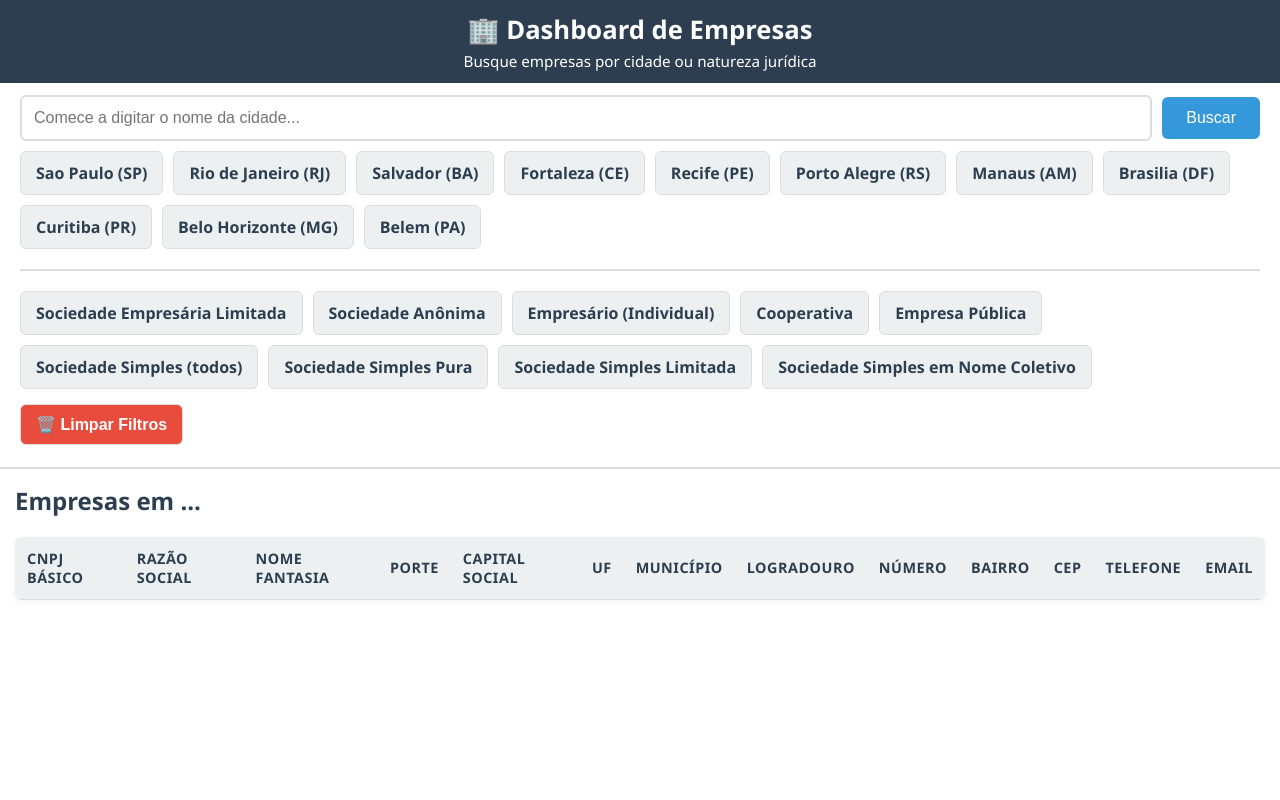
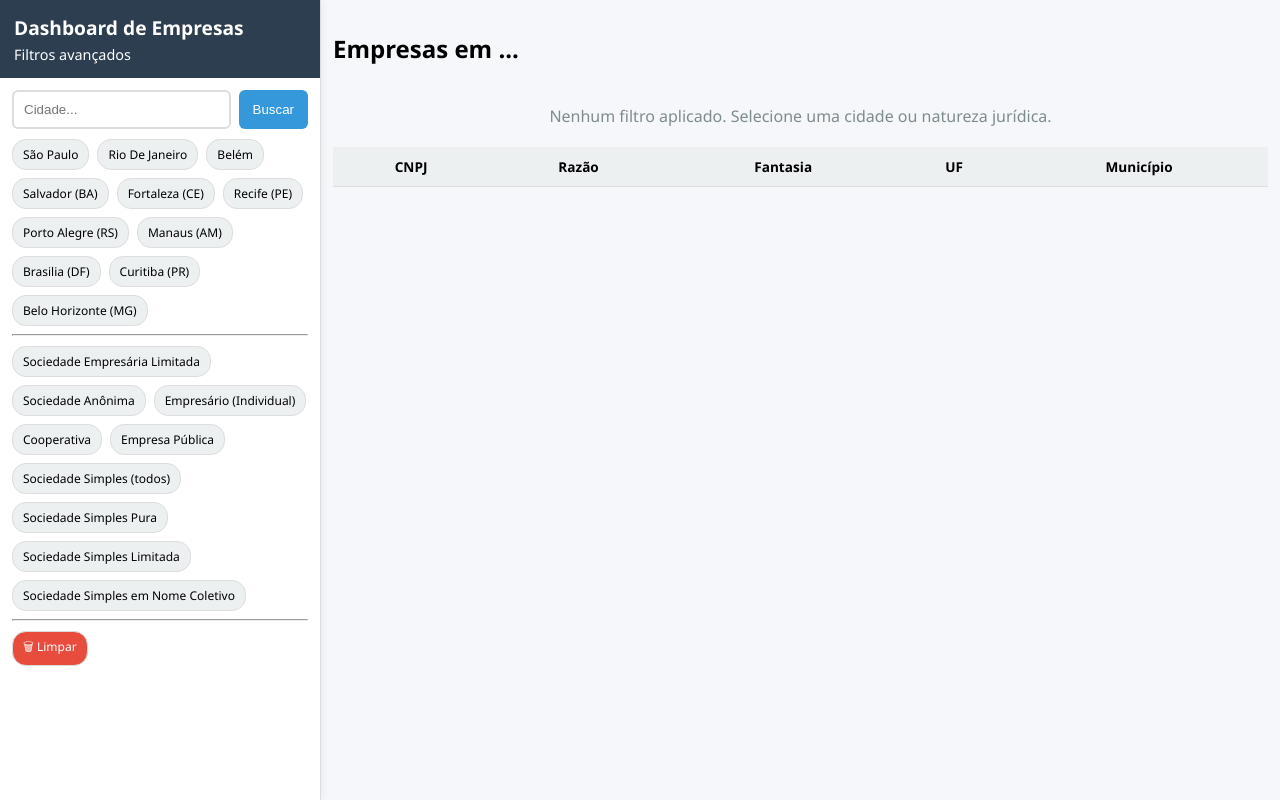
Before and after one commit to Moot-bot/CNPJ, a Django app: page / in a window 1280 px wide. Run offline with Django 5.2, Linux system fonts and the light colour scheme; lists and menus that the app fills with data are empty.

Commit message:
UI: upgrade do dashboard com sidebar, filtros colapsáveis e deep link

```diff
--- a/templates/index.html
+++ b/templates/index.html
@@ -3,288 +3,227 @@
 <head>
 <meta charset="UTF-8">
 <meta name="viewport" content="width=device-width, initial-scale=1">
-    <title>Dashboard de Empresas</title>
+<title>Dashboard de Empresas por Cidade e Natureza Juridica</title>
+
 <style>
 :root {
-            --primary: #2c3e50;
-            --secondary: #3498db;
-            --light: #ecf0f1;
-            --dark: #2c3e50;
-            --success: #27ae60;
-            --warning: #f39c12;
-            --danger: #e74c3c;
-            --info: #95a5a6;
-            --white: #ffffff;
-            --gray: #bdc3c7;
-            --border: #ddd;
-            --shadow: rgba(0,0,0,0.05);
+    --primary:#2c3e50;
+    --secondary:#3498db;
+    --light:#ecf0f1;
+    --dark:#2c3e50;
+    --danger:#e74c3c;
+    --border:#ddd;
+    --shadow:rgba(0,0,0,.05);
+    --white:#fff;
 }
 
 body {
-            font-family: 'Segoe UI', Tahoma, Geneva, Verdana, sans-serif;
-            background: #f5f7fa;
-            margin: 0;
-            padding: 0;
-            color: var(--dark);
+    margin:0;
+    font-family:Segoe UI,Tahoma,sans-serif;
+    background:#f5f7fa;
 }
 
-        .container {
-            max-width: 100%;
-            margin: 0;
-            padding: 0;
-            height: 100vh;
-            display: flex;
-            flex-direction: column;
+/* ===== LAYOUT ===== */
+.app {
+    display:flex;
+    height:100vh;
+    overflow:hidden;
 }
 
-        .header {
-    background: var(--primary);
-    color: var(--white);
-    text-align: center;
-    padding: 12px 20px; /* ↓ antes era 20px em tudo */
-    box-shadow: 0 2px 8px var(--shadow);
+.sidebar {
+    width:320px;
+    background:var(--white);
+    border-right:1px solid var(--border);
+    box-shadow:2px 0 8px var(--shadow);
+    display:flex;
+    flex-direction:column;
 }
 
-        .header h1 {
-    font-size: 1.6em; /* ↓ antes 2.2em */
-    margin: 0;
-}
-       .header p {
-    font-size: 0.95em;
-    margin: 4px 0 0 0;
-}
-        .filters-section {
-    background: var(--white);
-    padding: 12px 20px; /* ↓ antes 25px */
-    border-bottom: 1px solid var(--border);
-    box-shadow: 0 2px 8px var(--shadow);
+.sidebar-header {
+    background:var(--primary);
+    color:#fff;
+    padding:14px;
 }
 
-        .filters-row {
-    gap: 12px;        /* ↓ antes 20px */
-    margin-bottom: 10px;
+.sidebar-header h1 {
+    font-size:1.2em;
+    margin:0;
 }
 
-        .search-box {
-            flex: 1;
-            display: flex;
-            gap: 10px;
-            align-items: center;
-            position: relative;
+.sidebar-header p {
+    margin:4px 0 0;
+    font-size:.9em;
 }
 
-        input[type="text"] {
-            flex: 1;
-            padding: 12px;
-            font-size: 16px;
-            border: 2px solid var(--border);
-            border-radius: 6px;
-            outline: none;
-            transition: border-color 0.2s;
+.sidebar-content {
+    padding:12px;
+    overflow-y:auto;
 }
 
-        input:focus {
-            border-color: var(--secondary);
+/* Toggle mobile */
+.toggle-filters {
+    display:none;
+    background:var(--secondary);
+    color:#fff;
+    border:none;
+    padding:10px;
+    font-size:14px;
+    width:100%;
+    cursor:pointer;
+}
+
+/* ===== FILTROS ===== */
+.search-box {
+    display:flex;
+    gap:8px;
+    position:relative;
+}
+
+input {
+    flex:1;
+    padding:10px;
+    border:2px solid var(--border);
+    border-radius:6px;
 }
 
 button {
-            background: var(--secondary);
-            color: var(--white);
-            border: none;
-            padding: 12px 24px;
-            font-size: 16px;
-            border-radius: 6px;
-            cursor: pointer;
-            transition: background 0.2s;
+    background:var(--secondary);
+    border:none;
+    color:#fff;
+    padding:10px 14px;
+    border-radius:6px;
+    cursor:pointer;
 }
 
-        button:hover {
-            background: #2980b9;
+.filter-buttons {
+    display:flex;
+    flex-wrap:wrap;
+    gap:8px;
+    margin-top:10px;
 }
 
+.filter-btn {
+    background:var(--light);
+    border:1px solid var(--border);
+    padding:6px 10px;
+    font-size:12px;
+    border-radius:14px;
+    cursor:pointer;
+}
+
+.filter-btn.danger {
+    background:var(--danger);
+    color:#fff;
+}
+
+/* ===== MAIN ===== */
+.main {
+    flex:1;
+    display:flex;
+    flex-direction:column;
+}
+
+.results {
+    flex:1;
+    overflow:auto;
+    padding:12px;
+}
+
+table {
+    width:100%;
+    border-collapse:collapse;
+    background:#fff;
+}
+
+th,td {
+    padding:10px;
+    border-bottom:1px solid var(--border);
+    font-size:.85em;
+}
+
+th {
+    background:var(--light);
+}
+
+/* ===== AUTOCOMPLETE ===== */
 .autocomplete {
-            position: absolute;
-            top: 100%;
-            left: 0;
-            right: 0;
-            background: var(--white);
-            border: 1px solid var(--border);
-            border-top: none;
-            border-radius: 0 0 6px 6px;
-            max-height: 200px;
-            overflow-y: auto;
-            z-index: 1000;
-            display: none;
-            box-shadow: 0 4px 12px var(--shadow);
+    position:absolute;
+    top:100%;
+    left:0;
+    right:0;
+    background:#fff;
+    border:1px solid var(--border);
+    max-height:200px;
+    overflow-y:auto;
+    display:none;
+    z-index:10;
 }
 
 .autocomplete-item {
-            padding: 10px 15px;
-            cursor: pointer;
-            border-bottom: 1px solid var(--border);
+    padding:8px;
+    cursor:pointer;
 }
 
 .autocomplete-item:hover {
-            background: var(--light);
-            color: var(--primary);
+    background:var(--light);
 }
 
-        .filter-buttons {
-            display: flex;
-            gap: 10px;
-            flex-wrap: wrap;
-            margin-top: 10px;
+/* ===== MOBILE ===== */
+@media(max-width:900px){
+    .sidebar {
+        position:absolute;
+        z-index:20;
+        left:-100%;
+        transition:left .3s;
+        width:100%;
     }
-
-        .filter-btn {
-            background: var(--light);
-            border: 1px solid var(--border);
-            padding: 10px 15px;
-            text-align: center;
-            border-radius: 6px;
-            cursor: pointer;
-            font-weight: bold;
-            transition: all 0.2s;
-            color: var(--dark);
+    .sidebar.open {
+        left:0;
     }
-
-        .filter-btn:hover {
-            background: var(--gray);
-            transform: translateY(-2px);
-        }
-
-        .results-section {
-    background: var(--white);
-    padding: 15px; /* ↓ antes 25px */
-    border-top: 1px solid var(--border);
-    flex: 1;
-    overflow-y: auto;
-}
-        .results-section h2 {
-            color: var(--primary);
-            margin-top: 0;
-            font-size: 1.5em;
-        }
-
-        table {
-            width: 100%;
-            border-collapse: collapse;
-            margin-top: 15px;
-            box-shadow: 0 2px 8px var(--shadow);
-            border-radius: 6px;
-            overflow: hidden;
-        }
-
-        th, td {
-            padding: 12px;
-            text-align: left;
-            border-bottom: 1px solid var(--border);
-        }
-
-        th {
-            background: var(--light);
-            font-weight: 600;
-            color: var(--primary);
-            font-size: 0.9em;
-            text-transform: uppercase;
-            letter-spacing: 0.5px;
-        }
-
-        tr:hover {
-            background: var(--light);
-        }
-
-        .loading, .error {
-            text-align: center;
-            padding: 30px;
-            font-size: 18px;
-            border-radius: 6px;
-            margin: 20px 0;
-        }
-
-        .loading {
-            background: #e2f0ff;
-            color: #0066cc;
-        }
-
-        .error {
-            background: #ffe2e2;
-            color: #cc0000;
-        }
-
-        /* Cores específicas */
-        .cep {
-            color: var(--info);
-            font-weight: bold;
-        }
-
-        .telefone {
-            color: var(--success);
-            font-weight: bold;
-        }
-
-        .email {
-            color: var(--secondary);
-            font-weight: bold;
-        }
-
-        @media (max-width: 768px) {
-            .container {
-                padding: 0;
-            }
-            .search-box {
-                flex-direction: column;
-            }
-            .filters-row {
-                flex-direction: column;
-            }
-            .filter-buttons {
-                justify-content: center;
-            }
-            th, td {
-                font-size: 0.85em;
-                padding: 8px;
+    .toggle-filters {
+        display:block;
     }
 }
 </style>
 </head>
+
 <body>
-    <div class="container">
-        <div class="header">
-            <h1>🏢 Dashboard de Empresas</h1>
-            <p>Busque empresas por cidade ou natureza jurídica</p>
+
+<button class="toggle-filters" onclick="toggleSidebar()">🔍 Filtros</button>
+
+<div class="app">
+
+<!-- SIDEBAR -->
+<aside class="sidebar" id="sidebar">
+
+<div class="sidebar-header">
+    <h1>Dashboard de Empresas</h1>
+    <p>Filtros avançados</p>
 </div>
 
-        <div class="filters-section">
-            <!-- Filtro por Natureza Jurídica -->
-            <div class="filters-row">
+<div class="sidebar-content">
+
 <div class="search-box">
-                    <input type="text" id="city-input" placeholder="Comece a digitar o nome da cidade...">
+    <input id="city-input" placeholder="Cidade...">
     <button onclick="buscarCidade()">Buscar</button>
     <div class="autocomplete" id="autocomplete-list"></div>
 </div>
-            </div>
 
-            <div class="filters-row">
 <div class="filter-buttons">
-                    <!-- Cidades costeiras -->
-                    <div class="filter-btn" onclick="buscarCidadePorNome('Sao Paulo')">Sao Paulo (SP)</div>
-                    <div class="filter-btn" onclick="buscarCidadePorNome('Rio de Janeiro')">Rio de Janeiro (RJ)</div>
+    <div class="filter-btn" onclick="buscarCidadePorNome('Sao Paulo')">São Paulo</div>
+    <div class="filter-btn" onclick="buscarCidadePorNome('Rio de Janeiro')">Rio De Janeiro</div>
+    <div class="filter-btn" onclick="buscarCidadePorNome('Belem')">Belém</div>
     <div class="filter-btn" onclick="buscarCidadePorNome('Salvador')">Salvador (BA)</div>
     <div class="filter-btn" onclick="buscarCidadePorNome('Fortaleza')">Fortaleza (CE)</div>
     <div class="filter-btn" onclick="buscarCidadePorNome('Recife')">Recife (PE)</div>
     <div class="filter-btn" onclick="buscarCidadePorNome('Porto Alegre')">Porto Alegre (RS)</div>
     <div class="filter-btn" onclick="buscarCidadePorNome('Manaus')">Manaus (AM)</div>
-                    <div class="filter-btn" onclick="buscarCidadePorNome('Brasilia')">Brasilia (DF)</div>
-                    <div class="filter-btn" onclick="buscarCidadePorNome('Curitiba')">Curitiba (PR)</div>
-                    <div class="filter-btn" onclick="buscarCidadePorNome('Belo Horizonte')">Belo Horizonte (MG)</div>
-                    <div class="filter-btn" onclick="buscarCidadePorNome('Belem')">Belem (PA)</div>
+    <div class="filter-btn" onclick="buscarCidadePorNome('Brasilia')">Brasilia (DF)</div> <div class="filter-btn" onclick="buscarCidadePorNome('Curitiba')">Curitiba (PR)</div> <div class="filter-btn" onclick="buscarCidadePorNome('Belo Horizonte')">Belo Horizonte (MG)</div>
 </div>
-            </div>
-            <hr style="margin: 20px 0; border: 1px solid #ddd;">
-            <div class="filters-row">
+
+<hr>
+
 <div class="filter-buttons">
-                    <!-- Naturezas Jurídicas -->
     <div class="filter-btn" onclick="filtrarPorNatureza('Sociedade Empresária Limitada')">Sociedade Empresária Limitada</div>
     <div class="filter-btn" onclick="filtrarPorNaturezaParcial('Sociedade Anônima')">Sociedade Anônima</div>
     <div class="filter-btn" onclick="filtrarPorNatureza('Empresário (Individual)')">Empresário (Individual)</div>
@@ -295,43 +234,39 @@
     <div class="filter-btn" onclick="filtrarPorNatureza('Sociedade Simples Limitada')">Sociedade Simples Limitada</div>
     <div class="filter-btn" onclick="filtrarPorNatureza('Sociedade Simples em Nome Coletivo')">Sociedade Simples em Nome Coletivo</div>
 </div>
-            </div>
-            <div class="filters-row" style="justify-content: center; margin-top: 15px;">
-    <button class="filter-btn" style="background: var(--danger); color: white;" onclick="limparFiltros()">
-        🗑️ Limpar Filtros
-    </button>
-</div>
+
+<hr>
+
+<div class="filter-buttons">
+    <div class="filter-btn danger" onclick="limparFiltros()">🗑 Limpar</div>
 </div>
 
-        <div id="results-container" class="results-section">
+</div>
+</aside>
+
+<!-- MAIN -->
+<main class="main">
+<div class="results" id="results-container">
+
 <h2 id="city-title">Empresas em <span id="city-name">...</span></h2>
 <div id="city-message"></div>
-            <table id="city-table">
+
+<table>
 <thead>
 <tr>
-                        <th>CNPJ Básico</th>
-                        <th>Razão Social</th>
-                        <th>Nome Fantasia</th>
-                        <th>Porte</th>
-                        <th>Capital Social</th>
-                        <th>UF</th>
-                        <th>Município</th>
-                        <th>Logradouro</th>
-                        <th>Número</th>
-                        <th>Bairro</th>
-                        <th>CEP</th>
-                        <th>Telefone</th>
-                        <th>Email</th>
+<th>CNPJ</th><th>Razão</th><th>Fantasia</th><th>UF</th><th>Município</th>
 </tr>
 </thead>
 <tbody id="city-body"></tbody>
 </table>
-            <div style="text-align: center; margin-top: 20px;">
-    <button id="load-more-btn" onclick="carregarMais()" style="display: none; background: var(--secondary); color: white; border: none; padding: 12px 24px; border-radius: 6px; cursor: pointer;">
-        ⬇️ Carregar mais resultados
-    </button>
+
+<div style="text-align:center;margin:12px">
+<button id="load-more-btn" onclick="carregarMais()" style="display:none">⬇️ Carregar mais</button>
 </div>
+
 </div>
+</main>
+
 </div>
 
     <script>
@@ -559,6 +494,39 @@
         document.getElementById('city-body').innerHTML = '';
         document.getElementById('load-more-btn').style.display = 'none';
     }
+    function toggleSidebar(){
+    document.getElementById('sidebar').classList.toggle('open');
+}
+
+// Persistência na URL
+function syncURL(){
+    const params = new URLSearchParams();
+    if(cidadeAtual) params.set('cidade', cidadeAtual);
+    if(naturezaAtual) params.set('natureza', naturezaAtual);
+    if(usarFiltroParcial) params.set('parcial','1');
+    history.replaceState(null,'','?'+params.toString());
+}
+
+// Hook automático
+const _aplicarFiltros = aplicarFiltros;
+aplicarFiltros = function(...args){
+    _aplicarFiltros(...args);
+    syncURL();
+}
+
+// Load inicial
+window.onload = () => {
+    const p = new URLSearchParams(location.search);
+    if(p.get('cidade')){
+        aplicarFiltros(
+            p.get('cidade'),
+            p.get('natureza') || '',
+            p.get('parcial') === '1'
+        );
+    } else {
+        mostrarTabelaVazia();
+    }
+};
 </script>
 </body>
 </html>
```
Lines whose indentation alone changed are shown as unchanged.
